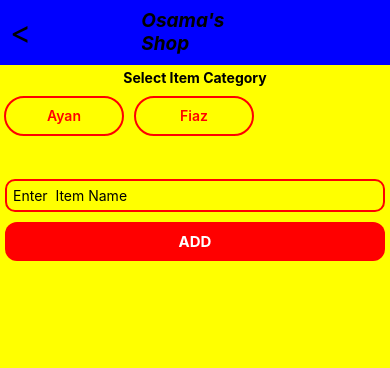
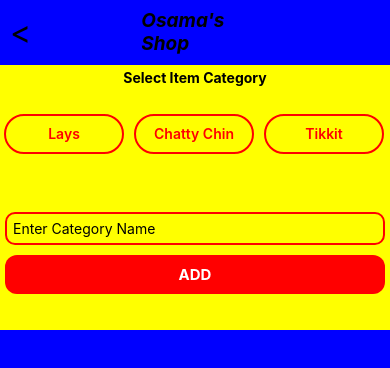
Before and after one commit to ayansheikh6600/Stock-Manage-App, a React Native app: screen /ItemScreen in a window 390 px wide. Shown: the top 368 px of the page. Built offline with nearby package versions, Linux system fonts and the light colour scheme.

Commit message:
Category Selection and Items Show

```diff
--- a/Screens/Add Item/index.js
+++ b/Screens/Add Item/index.js
@@ -8,20 +8,23 @@ import {
 import React, { useEffect, useState } from "react";
 import { SafeAreaView } from "react-native-safe-area-context";
 import { useNavigation } from "@react-navigation/native";
+import { useDispatch, useSelector } from "react-redux";
+import { ItemHandler } from "../../Store/Slices/ItemSlice";
 
 const AddItemScreen = () => {
-  const tempArry = ["Ayan", "Fiaz"];
+  const { Items } = useSelector((state) => state.ItemSlice);
+  const dispatch = useDispatch("");
 
-  const [value, setValue] = useState(false)
+  // dispatch(ItemHandler("AAA"))
+
+  console.log(Items);
+  const tempArry = Items;
+
+  const [value, setValue] = useState(false);
 
   console.log(value);
 
-  useEffect(()=>{
-
-
-
-
-  }, [value])
+  useEffect(() => {}, [value]);
 
   const ActiveCateStyle = {
     backgroundColor: "red",
@@ -82,28 +85,43 @@ const AddItemScreen = () => {
           </View>
         </View>
         <View style={{ flex: 12, backgroundColor: "yellow" }}>
-          <View style={{ flex: 1.5, padding: 4, gap: 10 }}>
+          <View style={{ flex: 2, padding: 4, gap: 10 }}>
             <Text style={{ textAlign: "center", fontWeight: "bold" }}>
               Select Item Category
             </Text>
-            <ScrollView horizontal contentContainerStyle={{ width: "100%" }}>
-
-              {value ? tempArry.map((e)=>{
-                if(value == e){
-                  return(
-                    <Text style={ActiveCateStyle} onPress={()=>setValue(e)}>{e}</Text>
-                  )
-                }else{
-                  return(
-                    <Text style={NonActiveStyle} onPress={()=>setValue(e)}>{e}</Text>
-                  )
-                }
-
-              }) : tempArry.map((e)=>{
-                return(
-                  <Text style={NonActiveStyle} onPress={()=>setValue(e)}>{e}</Text>
-                )
-              })}
+            <ScrollView horizontal contentContainerStyle={{alignItems:"center"}}>
+              {value
+                ? tempArry.map((e) => {
+                    if (value == e.name) {
+                      return (
+                        <Text
+                          style={ActiveCateStyle}
+                          onPress={() => setValue(e.name)}
+                        >
+                          {e.name}
+                        </Text>
+                      );
+                    } else {
+                      return (
+                        <Text
+                          style={NonActiveStyle}
+                          onPress={() => setValue(e.name)}
+                        >
+                          {e.name}
+                        </Text>
+                      );
+                    }
+                  })
+                : tempArry.map((e) => {
+                    return (
+                      <Text
+                        style={NonActiveStyle}
+                        onPress={() => setValue(e.name)}
+                      >
+                        {e.name}
+                      </Text>
+                    );
+                  })}
               {/* <Text
                 style={NonActiveStyle}
               >
@@ -124,8 +142,10 @@ const AddItemScreen = () => {
              */}
             </ScrollView>
           </View>
-          <View style={{ flex: 10 }}>
-            <View style={{ flex: 1, padding: 5, gap: 10 }}>
+          <View style={{ flex: 3, justifyContent: "center" }}>
+            <View
+              style={{ flex: 1, padding: 5, gap: 10, justifyContent: "center" }}
+            >
               <TextInput
                 style={{
                   borderColor: "red",
@@ -134,7 +154,9 @@ const AddItemScreen = () => {
                   fontSize: 14,
                   borderRadius: 10,
                 }}
-                placeholder={`Enter ${value?value:""} Item Name`}
+                placeholder={`Enter ${
+                  value ? value + " Item" : "Category"
+                } Name`}
               />
               <TouchableOpacity
                 style={{
@@ -156,6 +178,47 @@ const AddItemScreen = () => {
               </TouchableOpacity>
             </View>
           </View>
+          <View style={{ flex: 10, backgroundColor: "blue" }}>
+            <View style={{ flex: 1 }}>
+              <ScrollView contentContainerStyle={{ width: "100%", padding: 8 }}>
+                {value
+                  ? tempArry.map((e) => {
+                      if (value == e.name) {
+                      return  e.items.map((i) => {
+                          console.log(i, "ayaaa");
+                          return (
+                            <View
+                              style={{
+                                backgroundColor: "red",
+                                flexDirection: "row",
+                                marginTop: 10,
+                                height: 70,
+                                width: "100%",
+                                textAlign: "center",
+                                paddingVertical: 9,
+                                borderRadius: 10,
+                                justifyContent: "space-between",
+                                paddingHorizontal: 10,
+                                alignItems: "center",
+                              }}
+                            >
+                              <View>
+                                <Text>{i.name}</Text>
+                              </View>
+                              <View>
+                                <Text>+</Text>
+                                <Text>0</Text>
+                                <Text>--</Text>
+                              </View>
+                            </View>
+                          );
+                        });
+                      }
+                    })
+                  : ""}
+              </ScrollView>
+            </View>
+          </View>
         </View>
       </View>
     </SafeAreaView>
--- a/Store/Slices/ItemSlice.js
+++ b/Store/Slices/ItemSlice.js
@@ -1,7 +1,84 @@
 const { createSlice } = require("@reduxjs/toolkit");
 
 const initialState = {
-  Items: [],
+  Items: [
+    {
+      name: "Lays",
+      items: [
+        {
+          name: "Item 1",
+          Qauntity: 1,
+        },
+        {
+          name: "Item 2",
+          Qauntity: 1,
+        },
+        {
+          name: "Item 3",
+          Qauntity: 1,
+        },
+      ],
+    },
+    {
+      name: "Chatty Chin",
+      items: [
+        {
+          name: "Item 1",
+          Qauntity: 1,
+        },
+        {
+          name: "Item 2",
+          Qauntity: 1,
+        },
+        {
+          name: "Item 3",
+          Qauntity: 1,
+        },
+        {
+          name: "Item 4",
+          Qauntity: 1,
+        },
+        {
+          name: "Item 5",
+          Qauntity: 1,
+        },
+      ],
+    },
+    {
+      name: "Tikkit",
+      items: [
+        {
+          name: "Item 1",
+          Qauntity: 1,
+        },
+        {
+          name: "Item 2",
+          Qauntity: 1,
+        },
+        {
+          name: "Item 3",
+          Qauntity: 1,
+        },
+      ],
+    },
+    {
+      name: "Kolsan",
+      items: [
+        {
+          name: "Item 1",
+          Qauntity: 1,
+        },
+        {
+          name: "Item 2",
+          Qauntity: 1,
+        },
+        {
+          name: "Item 3",
+          Qauntity: 1,
+        },
+      ],
+    },
+  ],
 };
 
 const ItemSlice = createSlice({
@@ -9,16 +86,12 @@ const ItemSlice = createSlice({
   initialState,
   reducers: {
     ItemHandler: (state, action) => {
-
-        console.log(action.payload);
-    }
+      console.log(action.payload);
+    },
   },
 });
 
-
-
 const { actions } = ItemSlice;
-export const {ItemHandler} = actions;
-
+export const { ItemHandler } = actions;
 
 export default ItemSlice.reducer;
```
